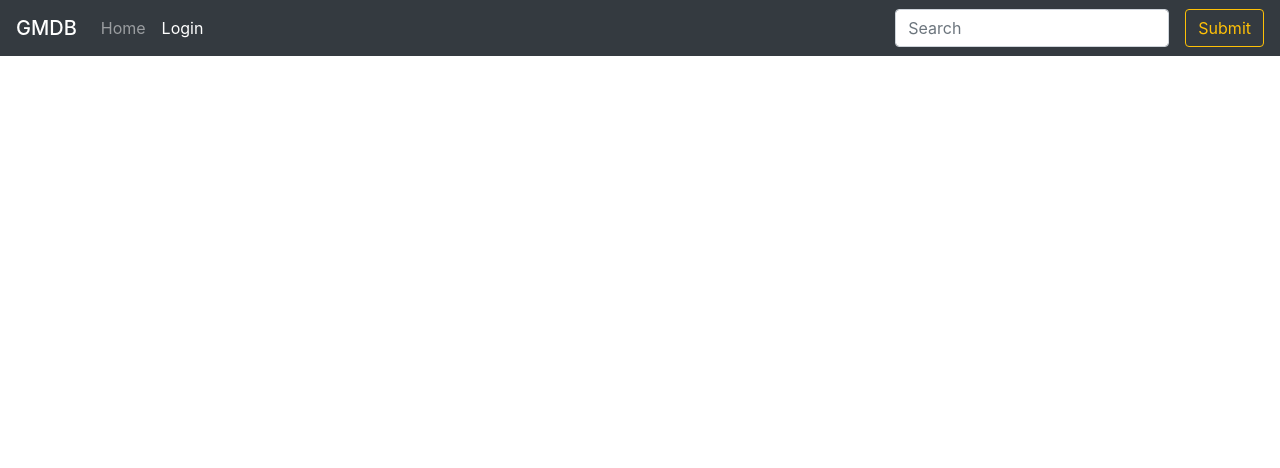
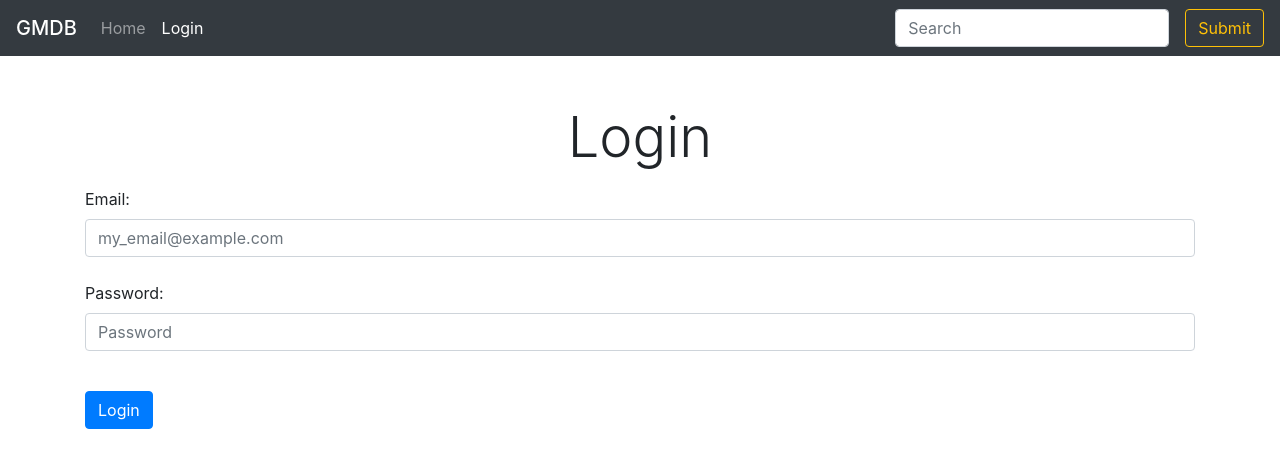
Before and after one commit to ananaso/USAF-html-checkpoint, a plain HTML site: page login.html in a window 1280 px wide. Drawn offline with nearby package versions, Linux system fonts and the light colour scheme.

Commit message:
added login fields linked to index

```diff
--- a/login.html
+++ b/login.html
@@ -15,6 +15,7 @@
   </head>
   <body>
     <header>
+      <!-- Navbar -->
       <nav class="navbar navbar-expand-lg navbar-dark bg-dark">
         <span class="navbar-brand mb-0 h1">GMDB</span>
         <button class="navbar-toggler" type="button" data-toggle="collapse" data-target="#navbarNav">
@@ -38,6 +39,23 @@
         </div>
       </nav>
     </header>
+    <main>
+      <div class="container my-5">
+        <h1 class="display-4 text-center">Login</h1>
+        <!-- Main login elements -->
+        <form action="index.html" method="GET">
+          <div class="form-group my-3">
+            <label for="email">Email:</label>
+            <input type="email" class="form-control" id="email" placeholder="my_email@example.com">
+          </div>
+          <div class="form-group my-4">
+            <label for="password">Password:</label>
+            <input type="password" class="form-control" id="password" placeholder="Password">
+          </div>
+          <button type="submit" class="btn btn-primary my-3">Login</button>
+        </form>
+      </div>
+    </main>
   </body>
 </html>
 
```
